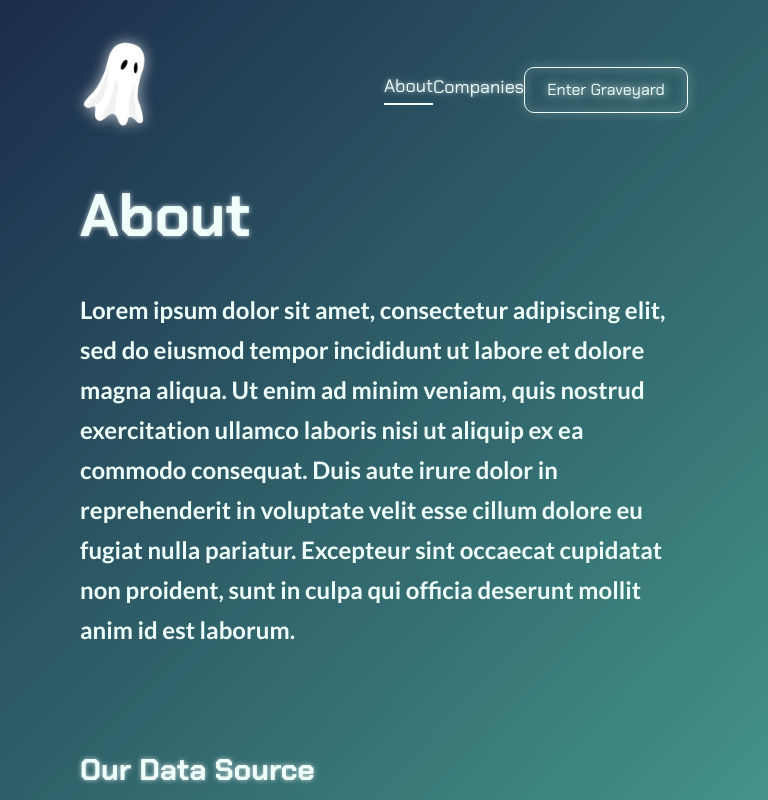
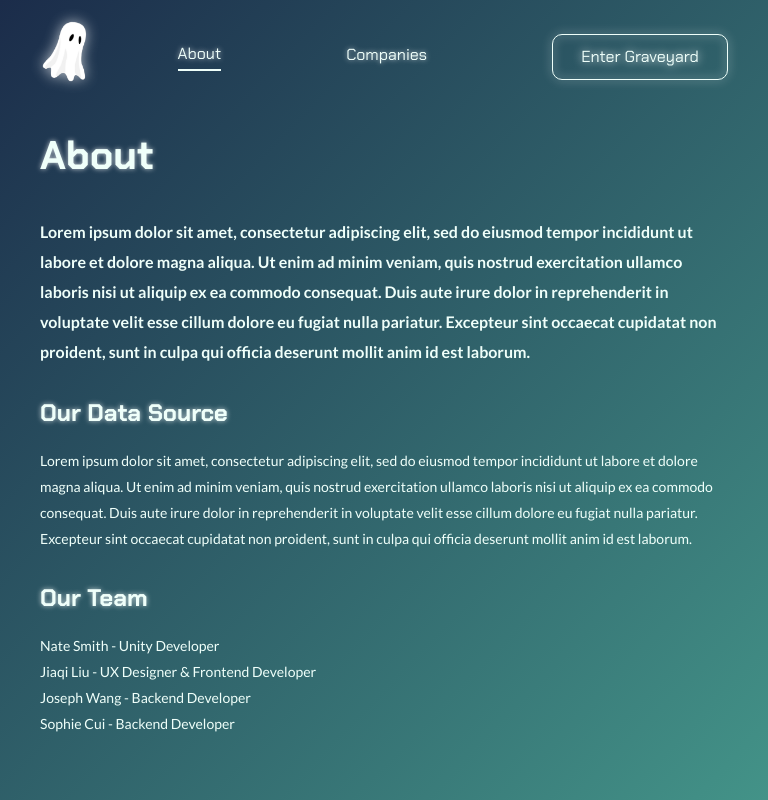
Before and after one commit to NwlSmith/RestInBankruptcy, a plain HTML site: page frontend/about.html in a window 768 px wide. Shown: the top 800 px of the page. Drawn offline with Linux system fonts and the light colour scheme.

Commit message:
responsive design for about page

```diff
--- a/frontend/styles/style.css
+++ b/frontend/styles/style.css
@@ -199,15 +199,33 @@ h5{
 	margin: 25px 0px 0px 0px;
 }
 
-@media (min-width: 500px) and (max-width: 1400px){
+
+@media only screen and (max-width: 1400px){
+	body{
+		margin: 30px 50px 120px 50px;
+	}
 	h1{
 		font-size: 60px;
 		line-height: 70px;
 	}
 
-	p{
+	h2{
+		margin-top: 60px;
+		font-size: 24px;
+	}
+
+	h3{
 		font-size: 20px;
 		line-height: 30px;
+	}
+
+	p{
+		font-size: 16px;
+		line-height: 26px;
+	}
+
+	.logo{
+		width: 60px;
 	}
 
 	nav{
@@ -218,3 +236,41 @@ h5{
 		font-size: 18px;
 	}
 }
+
+@media only screen and (max-width: 800px) {
+	body{
+		margin: 20px 40px 80px 40px;
+	}
+
+	h1{
+		font-size: 40px;
+		line-height: 70px;
+	}
+
+	h2{
+		margin-top: 30px;
+		font-size: 24px;
+	}
+
+	h3{
+		font-size: 16px;
+		line-height: 30px;
+	}
+
+	p{
+		font-size: 14px;
+		line-height: 26px;
+	}
+
+	.logo{
+		width: 50px;
+	}
+
+	nav{
+		width: 80%;
+	}
+
+	a{
+		font-size: 16px;
+	}
+}
```
